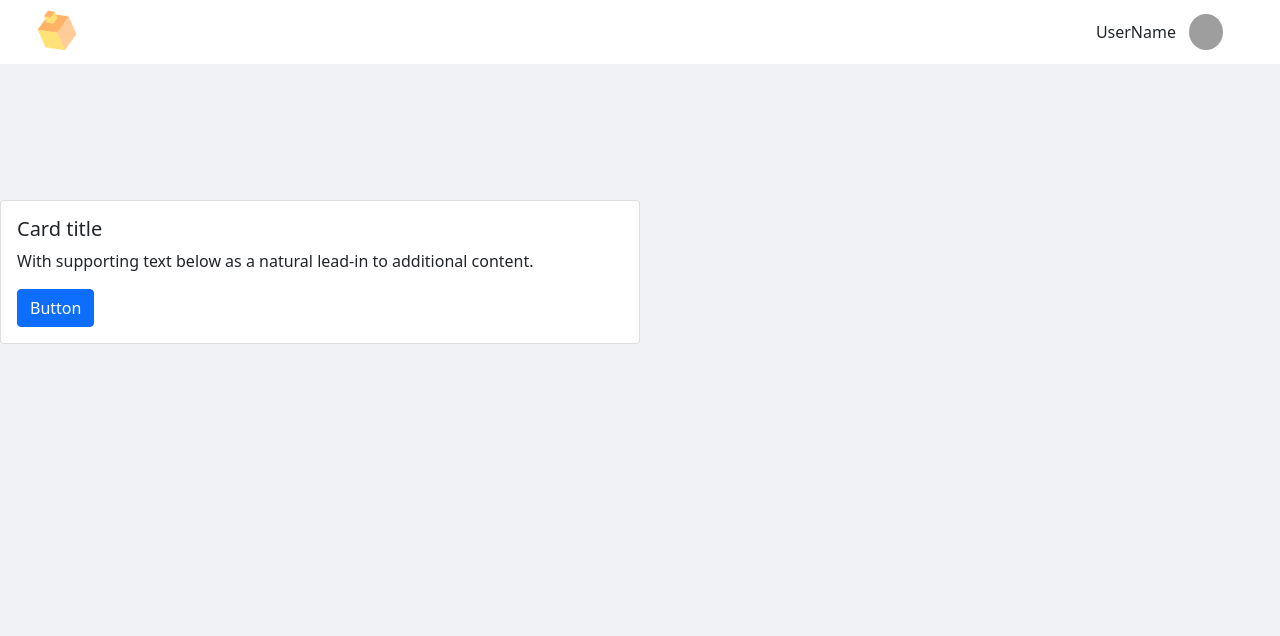
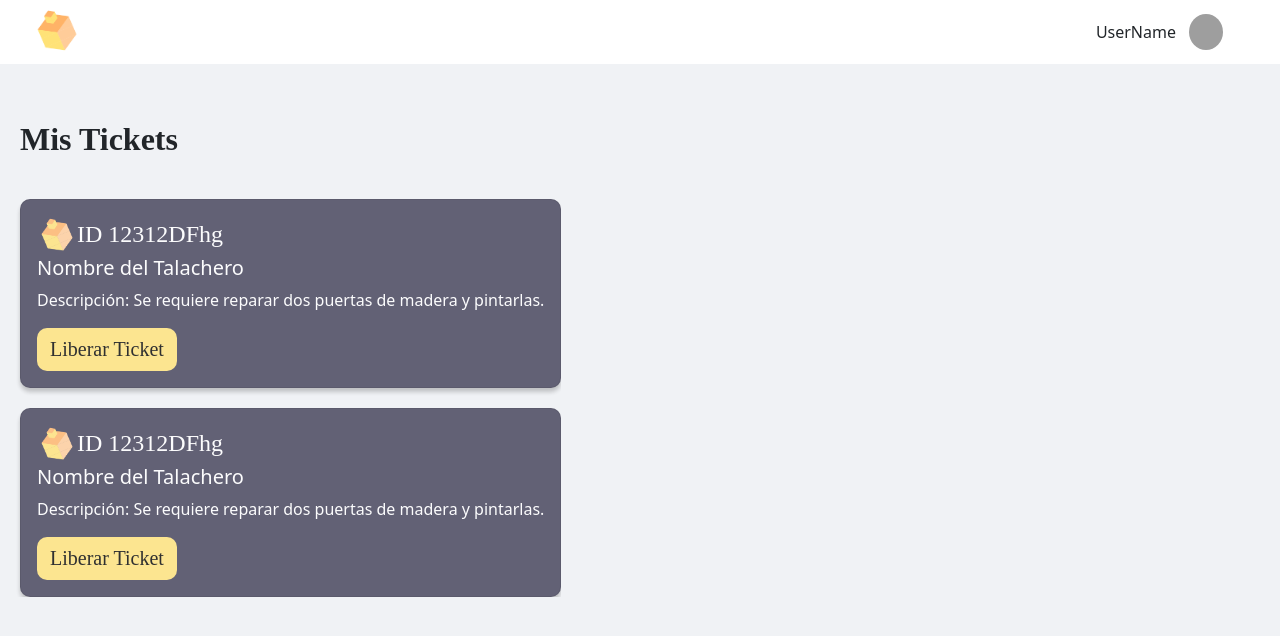
Before and after one commit to AngeelVallem/Talachapp-front, a React (Create React App) app: page /Tickets in a window 1280 px wide. Shown: the top 636 px of the page. Built offline with nearby package versions, Linux system fonts and the light colour scheme; grey boxes are pictures that could not be loaded.

Commit message:
Added Tickets

```diff
--- a/src/components/Tickets/Ticket.jsx
+++ b/src/components/Tickets/Ticket.jsx
@@ -1,18 +1,29 @@
 import React, { useState } from "react";
+import { useHistory } from "react-router";
+import { Link } from "react-router-dom";
+import logo from "../../assets/Home/LOGO.png";
 
 export default function Tickets() {
+  const history = useHistory();
+
   return (
     <React.Fragment>
-      <div className="card w-50 mainCard ">
-        <div className="card-body">
-          <h5 className="card-title">Card title</h5>
+      <div className="card mainCard d-flex ">
+        <div className="card-body container ">
+          <Link
+            className="d-flex lbl"
+            onClick={() => history.push(`/worker/KEY`)}
+          >
+            <img className="log" src={logo} alt="logo-icon" />
+            <label className="lbl">ID 12312DFhg</label>
+          </Link>
+
+          <h5 className="card-title">Nombre del Talachero</h5>
           <p className="card-text">
-            With supporting text below as a natural lead-in to additional
-            content.
+            Descripción: Se requiere reparar dos puertas de madera y pintarlas.
           </p>
-          <a href="#" className="btn btn-primary">
-            Button
-          </a>
+
+          <button className="btn btn1">Liberar Ticket</button>
         </div>
       </div>
     </React.Fragment>
--- a/src/components/Tickets/index.jsx
+++ b/src/components/Tickets/index.jsx
@@ -13,7 +13,11 @@ class TicketsCom extends React.Component {
       <Fragment>
         <div className="containerScroll d-flex">
           <NavbarReg />
-          <Tickets />
+          <div className="d-flex flex-column mrginTop">
+            <p className="title">Mis Tickets</p>
+            <Tickets />
+            <Tickets />
+          </div>
         </div>
       </Fragment>
     );
--- a/src/styles/Register/styles.scss
+++ b/src/styles/Register/styles.scss
@@ -64,7 +64,7 @@
 
   Form{
     margin-left: 40px;
-    margin-top: 25px;
+    margin-top: 120px;
     background:#3F3D56;
     opacity: 0.8;
     color: white;
--- a/src/styles/Tickets/styles.scss
+++ b/src/styles/Tickets/styles.scss
@@ -1,3 +1,75 @@
+
+.title{
+    margin-top: 100px;
+    font-size: 32px;
+    margin-left: 20px;
+    font-family: Lilita One;
+    font-style: normal;
+    font-weight:bold;
+
+}
+.mrginTop{
+    margin-top: 15px;
+}
+
 .mainCard{
-    margin-top: 200px;
+    margin-top: 20px;
+    min-width: 520.05px;
+    background-color: #3F3D56;
+    opacity: 0.8;
+    box-shadow: 0px 4px 4px rgba(0, 0, 0, 0.25);
+    border-radius: 10px;
+    color: white;
+    link{
+        text-decoration-color: red;
+    }
+    .log{
+        width: 40px;
+        height: 40px;
+    }
+    .btn1{
+        font-family: Lilita One;
+        font-size: 20px;
+        line-height: 29px;
+        background: #FFE277;
+        border-radius: 10px;
+
+
+        color:black;
+    }
+    .container:hover{
+        background  :#3F3D56;
+        border: 5px solid #3F3D56;
+        color: white;
+        transition-duration: .5s;
+        box-shadow: 0px 4px 4px #FFE277;
+
+    }
+    .container:hover .btn1{
+
+        background: #FFB367;
+        box-shadow: 0px 4px 4px rgba(0, 0, 0, 0.25);
+        border-radius: 10px;
+        transition-duration: .5s;
+
+    }
+
+    .card-title{
+        overflow-y: hidden;
+        text-decoration: none;
+    }
+    .lbl{
+
+        text-decoration: none;
+        font-family: Lilita One;
+        font-size: 24px;
+        color: #ffff;
+        text-decoration:none;
+    }
 }
+
+@media screen and (min-width: 768px) {
+    .mainCard {
+      margin-left: 20px;
+    }
+  }
```
